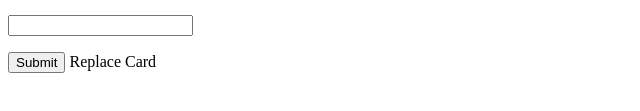
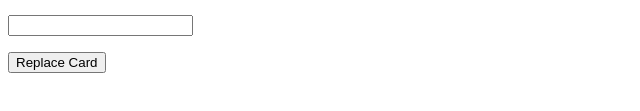
Before and after one commit to sam10e/racko, a plain HTML site: page index.html in a window 1280 px wide. Shown: the part 337-448 px from the top of the page, 0-640 px from the left. Drawn offline with Linux system fonts and the light colour scheme.

```diff
--- a/index.html
+++ b/index.html
@@ -38,7 +38,7 @@
         <form onsubmit="keep_or_discard()">
             <br><input type="number" id="replace">
         </form>
-        <input type="submit" onclick="keep_or_discard()">  Replace Card
+        <input type="submit" onclick="keep_or_discard()" value="Replace Card">
     </div>
 
     <script src="app.js"></script>
```
Also changed, not shown: app.js (+7 -7 lines).
